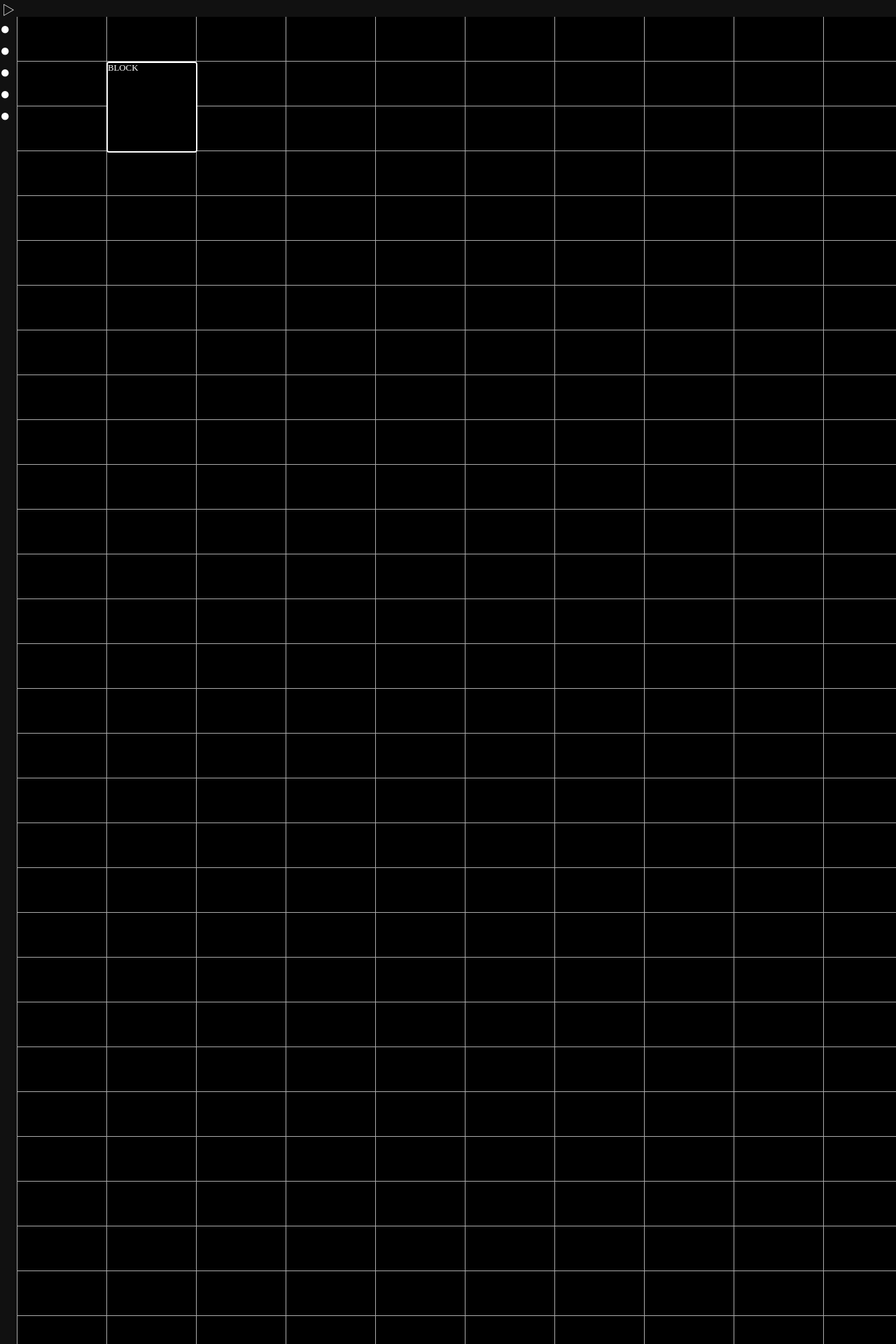
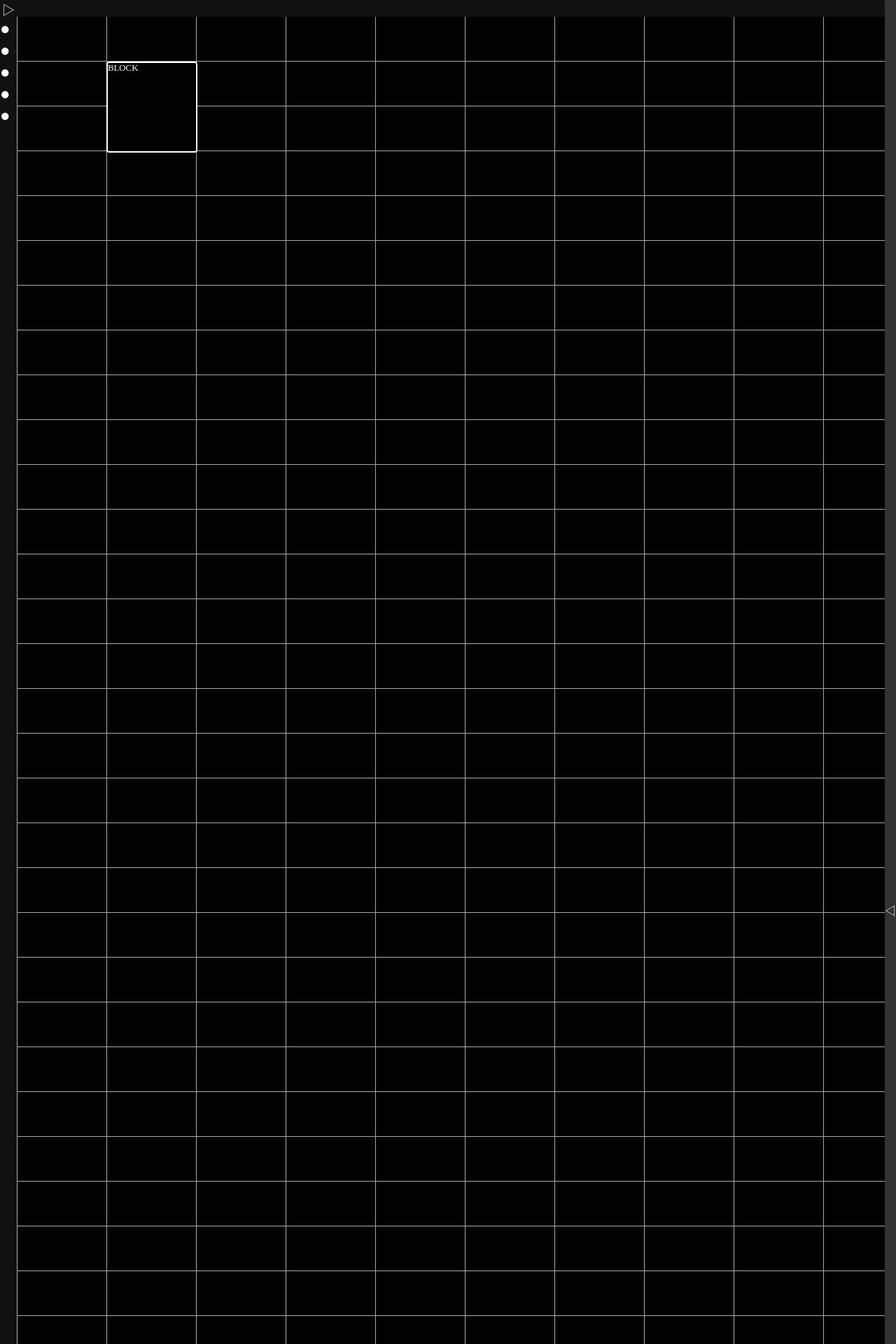
Before and after one commit to yuta-iiduka/Editor, a Python web app: template templates/doodle/sample.html in a window 1280 px wide. Shown: the top 1920 px of the page at 70% size. Run offline with Jinja, Linux system fonts and the light colour scheme; the template is opened without the code that fills it, so the values that code supplies are empty.

Commit message:
サイドメニュー生成クラスを実装

```diff
--- a/static/css/_base.css
+++ b/static/css/_base.css
@@ -112,7 +112,6 @@ iframe{
 }
 
 .content .side .sidebar-btn{
-    display: flex;
     cursor: pointer;
     height:24px;
 	width:100%;
--- a/static/js/_/util.js
+++ b/static/js/_/util.js
@@ -79,9 +79,13 @@ class DOM {
     }
 
     constructor(selector){
-        this.parent = document.querySelector(selector);
+        if (typeof(selector) === "string" ){
+            this.parent = document.querySelector(selector);
+        }else{
+            this.parent = selector;
+        }
         this.frame = null;
-        // this.id = this.append();
+        this.contents = null;
     }
 
     type(){
@@ -127,10 +131,14 @@ class DOM {
      * @returns
      */
     build(){
-        this.frame = DOM.create("div",{class:`fram-${this.type()}`})
+        this.frame = DOM.create("div",{class:`frame-${this.type()}`})
         this.frame.appendChild(this.make());
         this.parent.appendChild(this.frame);
         return this.frame;
+    }
+
+    get cssClassFrame(){
+        return `frame-${this.type()}`;
     }
 }
 
@@ -400,7 +408,7 @@ class GridFix extends Grid{
     }
 }
 
-class GridGlobal extends GridFix{
+class GridFixGlobal extends GridFix{
     constructor(x=64,y=64,w=GridWide.defaultW,h=GridWide.defaultH,selector="body"){
         super(x,y,w,h,selector);
         this._x = x;
@@ -1854,6 +1862,159 @@ class Pagination{
     }
 }
 
+class SideMenu extends DOM {
+
+    static list = [];
+    static MODE = {LEFT:"left",RIGHT:"right"};
+    static CONST = {TO_RIGHT:"&#9655",TO_LEFT:"&#9665"};
+
+    constructor(selector="body",mode=SideMenu.MODE.LEFT){
+        super(selector);
+        this.mode = mode;
+        this.css = this.style();
+        this.btn_op = null;
+        this.btn_cl = null;
+
+        SideMenu.list.push(this);
+    }
+
+    style(){
+        return SideMenu.list.length > 0 ? null : new Style(`
+            .${this.cssClassFrame}{
+                height: 100%;
+                width: 100%;
+                position: absolute;
+                left: 0px;
+                top: 0px;
+                pointer-events:none;
+            }
+
+            .sidemenu-contents{
+                display:flex;
+                width: 50%;
+                height: 100%;
+                width: 16px;
+                text-wrap: nowrap;
+                over-flow: hidden;
+                transition: width 0.5s, left 0.5s;
+                position: absolute;
+                left: 0px;
+                pointer-events: all;
+
+            }
+
+            .sidemenu-contents.left{
+                flex-direction:row-reverse;
+            }
+            .sidemenu-contents.right{
+                flex-direction:row;
+                left:calc(100% - 16px)
+            }
+
+            .sidemenu-contents.active{
+                width: calc(50% + 16px);
+            }
+
+            .sidemenu-contents.right.active{
+                left: calc(50% - 16px);
+            }
+
+            .btnbar{
+                background-color: #333333;
+                width: 16px;
+                height: 100%;
+                display:flex;
+                justify-content: center;
+                align-items: center;
+            }
+
+            .btnop{
+                background-color: #333333;
+                cursor: pointer;
+                height: 16px;
+                width: 16px;
+                display:flex;
+                justify-content: center;
+                align-items: center;
+            }
+
+            .btnop.disable{
+                display:none;
+            }
+
+            .btncl{
+                background-color: #333333;
+                cursor: pointer;
+                height: 16px;
+                width: 16px;
+                display:flex;
+                justify-content: center;
+                align-items: center;
+            }
+
+            .btncl.disable{
+                display:none;
+            }
+
+            .contents{
+                display:flex;
+                flex-direction:column;
+                background-color: #222222;
+                height: 100%;
+                width: calc(100% - 16px);
+                overflow-x: hidden;
+
+            }
+        `);
+    }
+
+
+    make(){
+        const elm = super.make();
+        elm.classList.add("sidemenu-contents");
+        elm.classList.add(this.mode);
+        const op = this.mode === SideMenu.MODE.LEFT ? SideMenu.CONST.TO_RIGHT : SideMenu.CONST.TO_LEFT;
+        const cl = this.mode === SideMenu.MODE.LEFT ? SideMenu.CONST.TO_LEFT  : SideMenu.CONST.TO_RIGHT;
+        const btnbar = DOM.create("div",{class:"btnbar"});
+        this.btn_op = DOM.create("div",{class:"btnop"});
+        this.btn_op.innerHTML = op;
+        this.btn_cl = DOM.create("div",{class:"btncl"});
+        this.btn_cl.classList.add("disable");
+        this.btn_cl.innerHTML = cl;
+        btnbar.appendChild(this.btn_op);
+        btnbar.appendChild(this.btn_cl);
+        this.contents = DOM.create("div",{class:"contents"});
+        elm.appendChild(btnbar);
+        elm.appendChild(this.contents);
+
+        const self = this;
+        const disable = "disable";
+        this.btn_op.addEventListener("click",function(){
+            self.btn_op.classList.add(disable);
+            self.btn_cl.classList.remove(disable);
+            elm.classList.add("active");
+        });
+        this.btn_cl.addEventListener("click",function(){
+            self.btn_op.classList.remove(disable);
+            self.btn_cl.classList.add(disable);
+            elm.classList.remove("active");
+        });
+
+        return elm
+    }
+
+    build(dom){
+        super.build();
+        if(this.css !== null && this.css !== undefined){
+            this.css.build();
+        }
+        if(dom !== null && dom !== undefined){
+            this.contents.appendChild(dom);
+        }
+        return this.frame;
+    }
+
+}
 
 // let f = new Filter();
 //     f.set_condition(
--- a/static/js/doodle/sample.js
+++ b/static/js/doodle/sample.js
@@ -5,5 +5,8 @@
 const b = new Block(1,1,2,1,2).make("BLOCK");
 b.draw();
 
+sm = new SideMenu("body",SideMenu.MODE.RIGHT); //b.dom,SideMenu.MODE.RIGHT
+sm.build(document.createTextNode("xxx"));
+
 g.append(b.id,b);
 g.draw();
--- a/templates/doodle/sample.html
+++ b/templates/doodle/sample.html
@@ -1,7 +1,7 @@
 {% extends "_side.html" %}
 {% block title %}Sample{% endblock %}
 {% block content %}
-    <div id="frame" style="height: 100%; width:100%; overflow: auto; position:relative">
+    <div id="frame" style="height: 100%; width:calc(100% - 16px); overflow: auto; position:relative;">
         <div id="sample" class="sample" style="width:6400px; height: 4800px;"></div>
     </div>
 {% endblock %}
```
